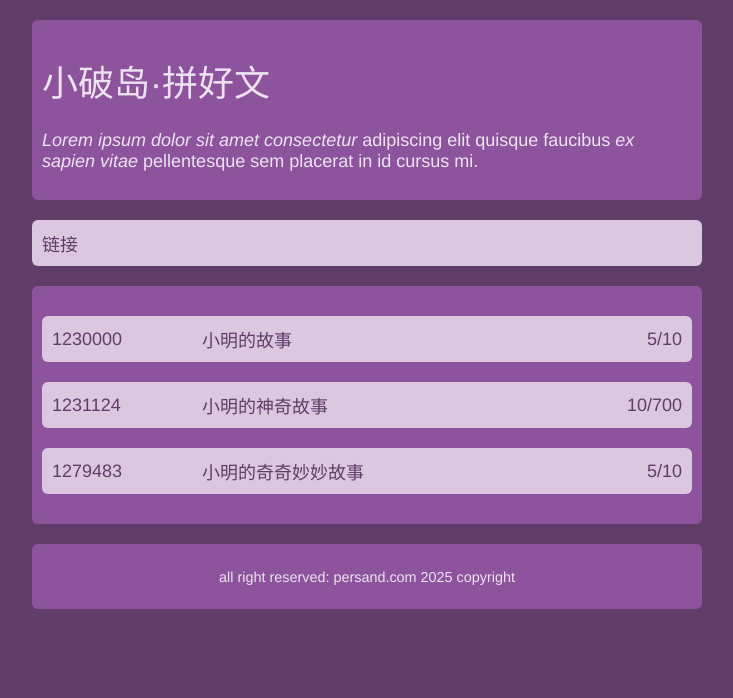
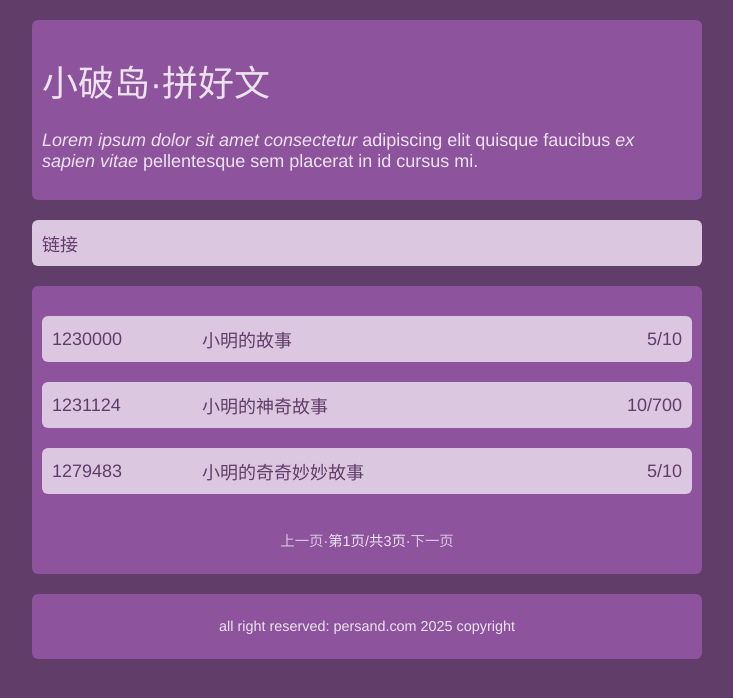
Before and after one commit to pleasant666/pinhaowen, a Vue app: page / in a window 1280 px wide. Shown: the top 698 px of the page, without its empty margins (273-1006 px from the left). Built offline with nearby package versions, Linux system fonts and the light colour scheme; a web font is replaced by a local one.

Commit message:
Update Lobby.vue

```diff
--- a/src/views/Lobby.vue
+++ b/src/views/Lobby.vue
@@ -15,6 +15,11 @@
       <div class="information">小明的奇奇妙妙故事</div>
       <div class="number-of-ppl">5/10</div>
     </div>
+    <div class="page-choice">
+      <a id="to-left" href="#">上一页</a>
+      <p>·第1页/共3页·</p>
+      <a id="to-right" href="#">下一页</a>
+    </div>
   </div>
 </template>
 
@@ -26,7 +31,7 @@
   border-radius: 6px;
 }
 
-.lobby .room-choice {
+.room-choice {
   margin: 20px auto;
   background-color: var(--t);
   color: #613d6a;
@@ -57,4 +62,20 @@
   text-align: right;
   white-space: nowrap;
 }
+
+.page-choice {
+  display: flex;
+  justify-content: center;
+  align-items: center;
+}
+
+.page-choice a {
+  font-size: 0.8rem;
+  color: var(--t);
+  text-decoration: none;
+}
+
+.page-choice p{
+  font-size: 0.8rem;
+}
 </style>
```
